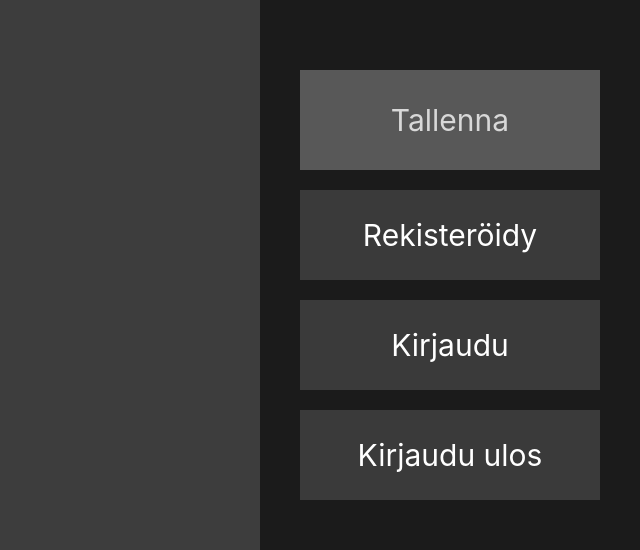
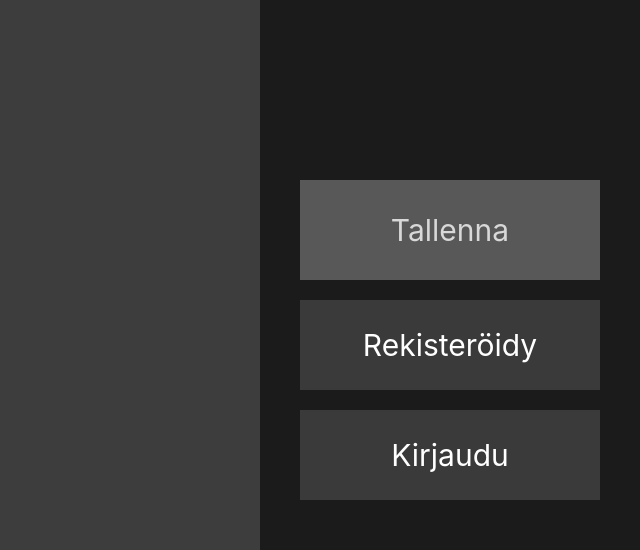
Before and after one commit to digitalents-academy/leimaus-app, a React (Vite) app in the folder leimaus-frontend/: page / in a window 1280 px wide. Shown: the part 220-770 px from the top of the page, without its empty margins (640-1280 px from the left). Built offline with nearby package versions, Linux system fonts and the light colour scheme; no server answers.

Commit message:
log in/out button combined

```diff
--- a/leimaus-frontend/src/App.jsx
+++ b/leimaus-frontend/src/App.jsx
@@ -198,8 +198,11 @@ const App = () => {
                     )}
                     {!databaseStatus && <div className='database-error'>Tallennus ei onnistunut</div>}
                     <div className='auth-button' onClick={() => setShowSignupModal(true)}>Rekisteröidy</div>
-                    <div className='auth-button' onClick={() => setShowLoginModal(true)}>Kirjaudu</div>
-                    <div className='auth-button' onClick={() => logout()}>Kirjaudu ulos</div>
+                    {user ?
+                        (<div className='auth-button' onClick={() => logout()}>Kirjaudu ulos</div>)
+                        :
+                        (<div className='auth-button' onClick={() => setShowLoginModal(true)}>Kirjaudu</div>)
+                    }
                 </div>
             </div>
             {showSignupModal && (
```
